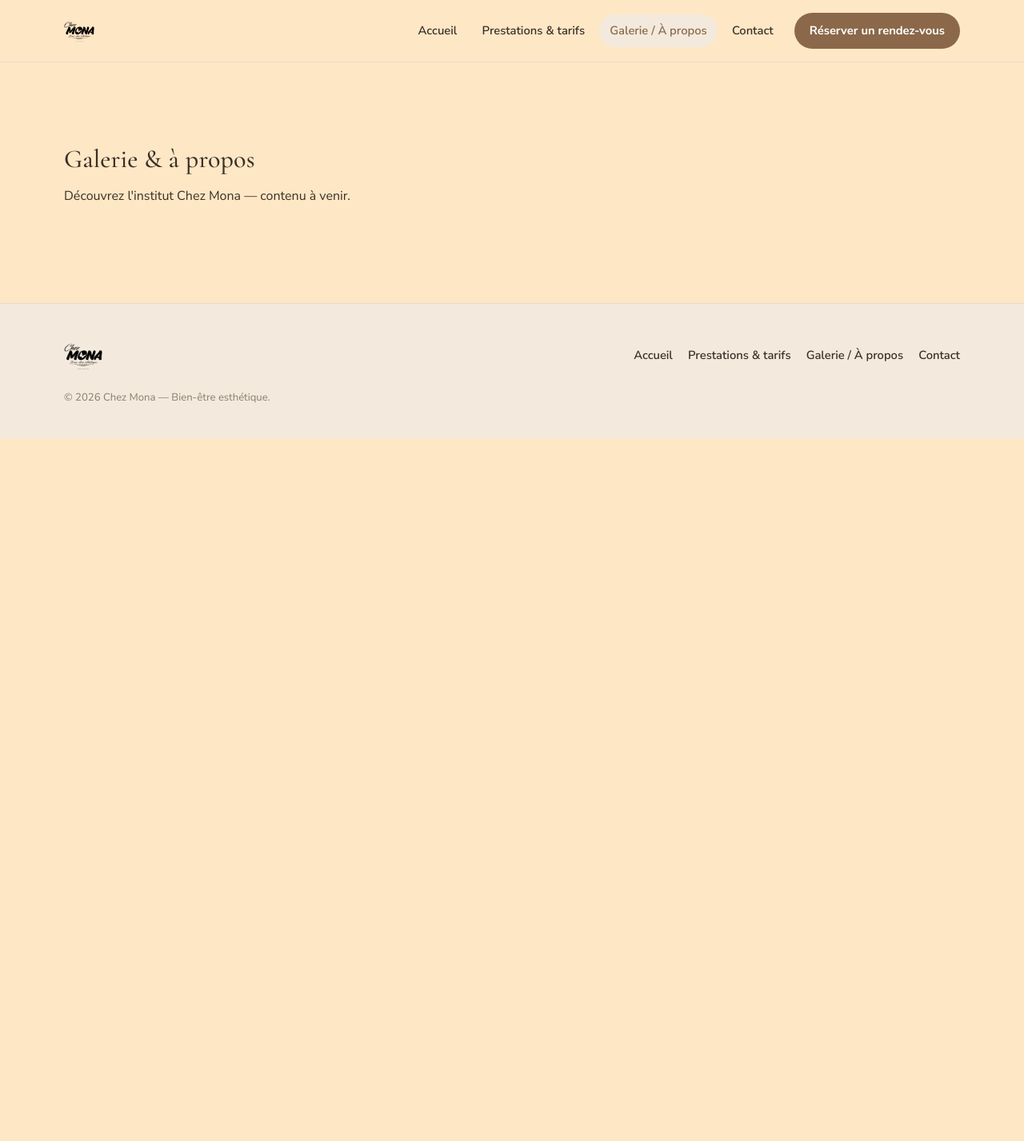
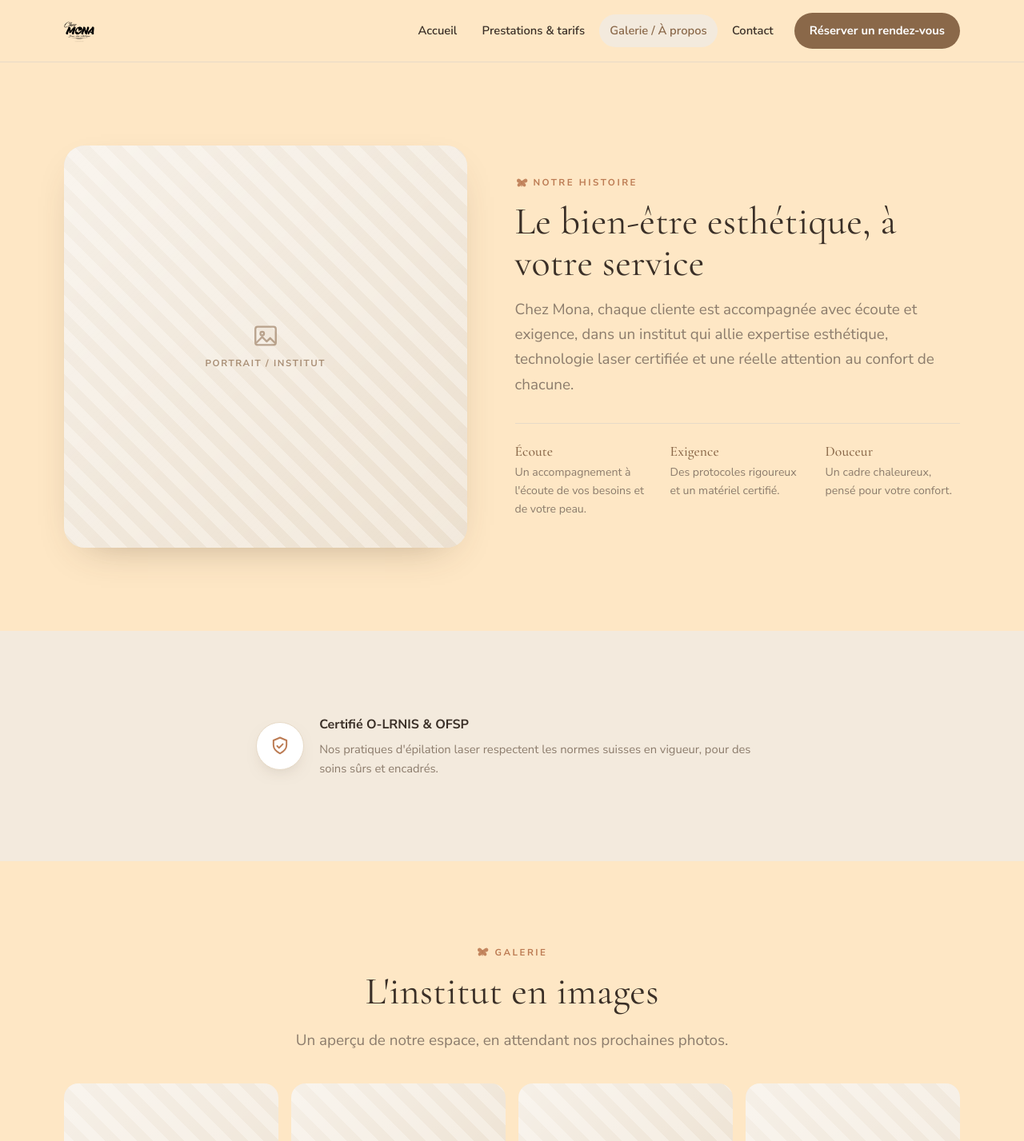
Before and after one commit to NelsonAlmeida5/chezmona, a Nuxt app: page /a-propos in a window 1280 px wide. Shown: the top 1427 px of the page at 80% size. Before the commit the page ends 800 px from the top, so only its background shows below. Built offline with nearby package versions, Linux system fonts and the light colour scheme.

Commit message:
feat: build about page

```diff
--- a/app/pages/a-propos.vue
+++ b/app/pages/a-propos.vue
@@ -1,10 +1,195 @@
 <script setup lang="ts">
+import { aboutGallery } from '~/data/gallery'
+
 useHead({ title: 'Galerie & À propos — Chez Mona' })
 </script>
 
 <template>
-  <div class="wrap section">
-    <h1>Galerie &amp; à propos</h1>
-    <p>Découvrez l'institut Chez Mona — contenu à venir.</p>
+  <div>
+    <!-- Présentation -->
+    <section class="section">
+      <div class="wrap about-intro">
+        <div class="about-intro__media">
+          <ImagePlaceholder label="Portrait / institut" />
+        </div>
+        <div class="about-intro__copy">
+          <SectionEyebrow text="Notre histoire" />
+          <h1 class="h-lg">Le bien-être esthétique, à votre service</h1>
+          <p class="lead">
+            Chez Mona, chaque cliente est accompagnée avec écoute et exigence, dans un institut qui
+            allie expertise esthétique, technologie laser certifiée et une réelle attention au
+            confort de chacune.
+          </p>
+          <div class="about-highlights">
+            <div class="about-highlight">
+              <h3>Écoute</h3>
+              <p>Un accompagnement à l'écoute de vos besoins et de votre peau.</p>
+            </div>
+            <div class="about-highlight">
+              <h3>Exigence</h3>
+              <p>Des protocoles rigoureux et un matériel certifié.</p>
+            </div>
+            <div class="about-highlight">
+              <h3>Douceur</h3>
+              <p>Un cadre chaleureux, pensé pour votre confort.</p>
+            </div>
+          </div>
+        </div>
+      </div>
+    </section>
+
+    <!-- Certification -->
+    <section class="section section--sand">
+      <div class="wrap">
+        <div class="certification">
+          <div class="certification__icon">
+            <svg viewBox="0 0 24 24" fill="none" stroke="currentColor" stroke-width="1.7" stroke-linecap="round" stroke-linejoin="round" aria-hidden="true">
+              <path d="M12 3 5 6v5c0 4 3 7 7 9 4-2 7-5 7-9V6l-7-3Z" /><path d="m9 12 2 2 4-4" />
+            </svg>
+          </div>
+          <div>
+            <p class="certification__label">Certifié O-LRNIS &amp; OFSP</p>
+            <p class="certification__text">
+              Nos pratiques d'épilation laser respectent les normes suisses en vigueur, pour des
+              soins sûrs et encadrés.
+            </p>
+          </div>
+        </div>
+      </div>
+    </section>
+
+    <!-- Galerie -->
+    <section class="section">
+      <div class="wrap">
+        <div class="section-head center">
+          <SectionEyebrow text="Galerie" center />
+          <h2 class="h-lg">L'institut en images</h2>
+          <p class="lead center">Un aperçu de notre espace, en attendant nos prochaines photos.</p>
+        </div>
+        <GalleryGrid class="about-gallery" :images="aboutGallery" />
+      </div>
+    </section>
+
+    <!-- CTA final -->
+    <section class="section section--sand">
+      <div class="wrap">
+        <CtaBand
+          title="Envie de découvrir l'institut ?"
+          text="Prenez rendez-vous pour un premier soin ou un bilan personnalisé. Nous serons ravies de vous accueillir."
+          cta-label="Réserver un rendez-vous"
+          cta-to="#reservation"
+        />
+      </div>
+    </section>
   </div>
 </template>
+
+<style scoped>
+/* ---- Présentation ---- */
+.about-intro {
+  display: grid;
+  grid-template-columns: .95fr 1.05fr;
+  gap: clamp(28px, 5vw, 60px);
+  align-items: center;
+}
+.about-intro__media {
+  aspect-ratio: 1 / 1;
+  border-radius: var(--radius-lg);
+  overflow: hidden;
+  background: var(--linen);
+  box-shadow: var(--shadow);
+}
+.about-intro__copy .lead {
+  margin-top: 1rem;
+}
+
+.about-highlights {
+  display: flex;
+  flex-wrap: wrap;
+  gap: 1.6rem;
+  margin-top: 2rem;
+  padding-top: 1.6rem;
+  border-top: 1px solid var(--border);
+}
+.about-highlight {
+  flex: 1 1 160px;
+}
+.about-highlight h3 {
+  font-size: 1.1rem;
+  margin-bottom: .3rem;
+  color: var(--brown);
+}
+.about-highlight p {
+  margin: 0;
+  font-size: .88rem;
+  color: var(--stone);
+}
+
+/* ---- Certification ---- */
+.certification {
+  display: flex;
+  align-items: center;
+  gap: 1.2rem;
+  max-width: 640px;
+  margin-inline: auto;
+}
+.certification__icon {
+  width: 60px;
+  height: 60px;
+  flex: none;
+  border-radius: 50%;
+  display: grid;
+  place-items: center;
+  background: #fff;
+  border: 1px solid var(--border);
+  color: var(--terra);
+  box-shadow: var(--shadow-sm);
+}
+.certification__icon svg {
+  width: 28px;
+  height: 28px;
+}
+.certification__label {
+  margin: 0 0 .3rem;
+  font-weight: 700;
+  color: var(--ink);
+}
+.certification__text {
+  margin: 0;
+  font-size: .92rem;
+  color: var(--stone);
+}
+
+/* ---- Galerie ---- */
+.section-head {
+  max-width: 62ch;
+}
+.section-head.center {
+  margin-inline: auto;
+}
+.about-gallery {
+  margin-top: 2.4rem;
+}
+
+/* ---- Responsive ---- */
+@media (max-width: 860px) {
+  .about-intro {
+    grid-template-columns: 1fr;
+    text-align: center;
+  }
+  .about-intro__media {
+    max-width: 420px;
+    margin-inline: auto;
+  }
+  .about-highlights {
+    justify-content: center;
+    text-align: center;
+  }
+}
+@media (max-width: 560px) {
+  .certification {
+    flex-direction: column;
+    text-align: center;
+  }
+}
+</style>
```
